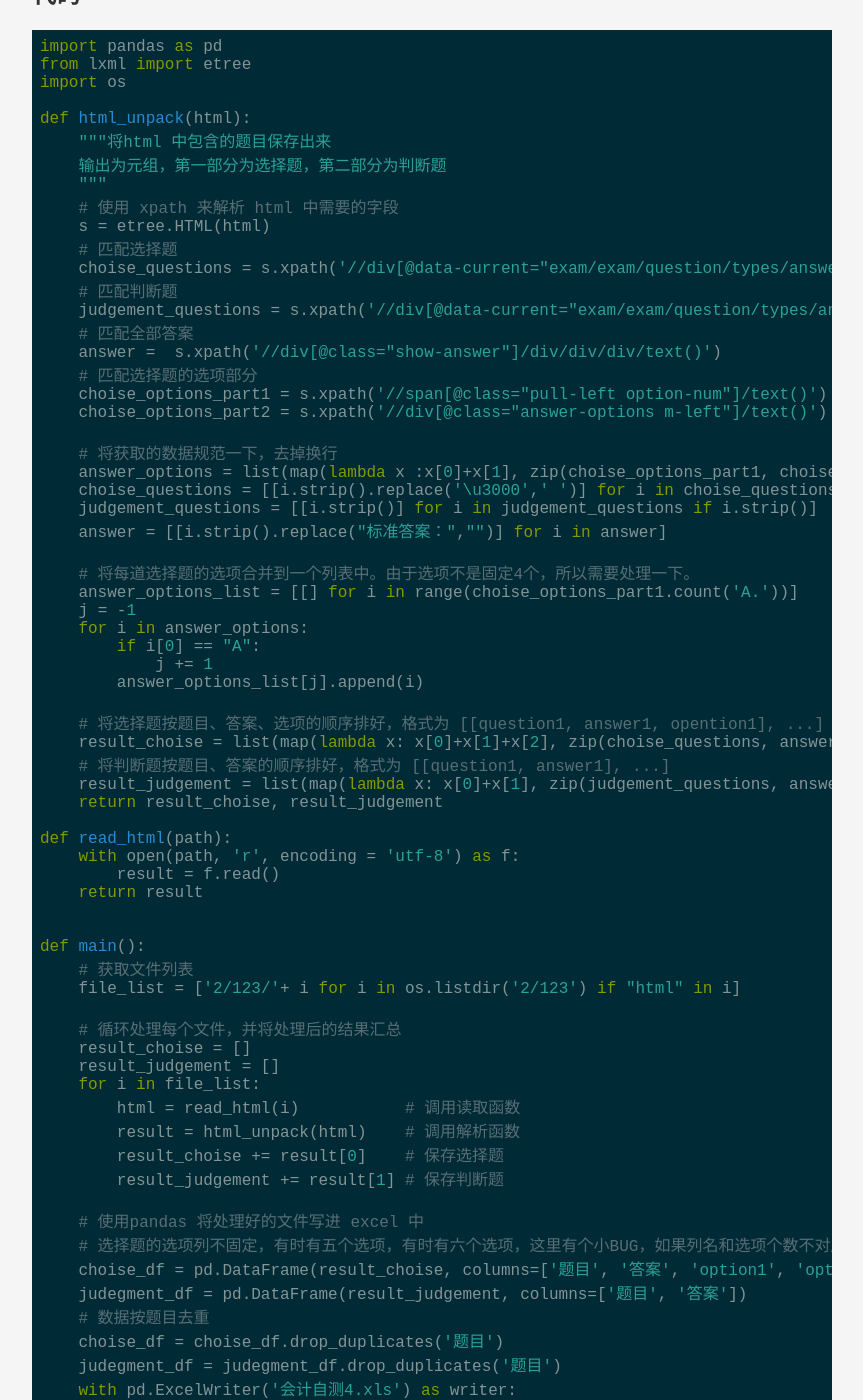
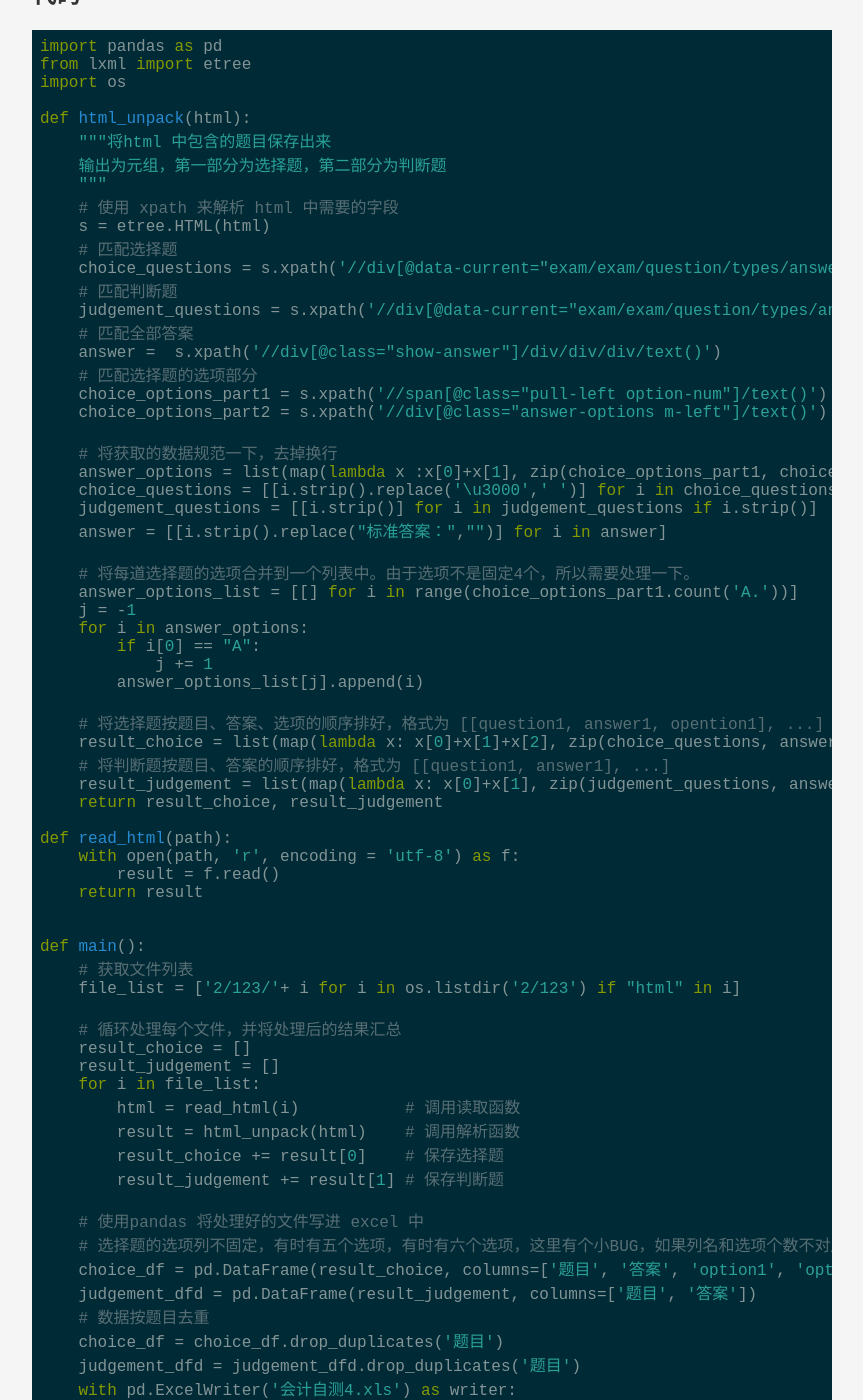
Before and after one commit to ladesiji/ladesiji.github.io, a Jekyll site: the page built from _posts/2019-10-24-html数据提取.md, in a window 1280 px wide and 1400 px high, scrolled down 943 px. Shown: the whole window, without its empty margins (208-1071 px from the left). Built offline with Jekyll 4.4.1, drawn with Linux system fonts in a browser that asks for light colours; some of the changed text lies outside the part shown.

Commit message:
fix md errors

````diff
--- a/_posts/2019-10-24-html数据提取.md
+++ b/_posts/2019-10-24-html数据提取.md
@@ -6,10 +6,14 @@
 
 
 ## 需求分析
+
 老婆单位最近要会计考试了，我问她有什么可以帮忙的没有，她向我提了一个需求：考试是在一个网上平台上，目前可以在平台上进行不限次数模拟考试，但是模拟考试每次题目只有20道，想把模拟考试的题目保存下来。我看了一个她的模拟考试页面，里面可以显示答案，想了一下，就是将网页中的题目、选项、答案都用保存到EXCEL中，便一口答应。
+
 ## coding 过程
-将模拟考试的的页面保存下来一份，开始分析结构和需要的字段，这里我使用`xpath`来解析`html` （主要是不会`beautifulsoup`），由于 `xpath` 不熟练，还要看着文档一步一步调试，这一部分最耗时。
+
+将模拟考试的的页面保存下来一份，开始分析结构和需要的字段，这里我使用`xpath`来解析`html` （主要是不会`BeautifulSoup`），由于 `xpath` 不熟练，还要看着文档一步一步调试，这一部分最耗时。
 题目和答案都相对比较容易，但是选择题的选项是不固定的，99%都是4个选项，也有3个、5个和6个的，这样的话和题目对应起来的时候不能按4的倍数来搞，稍微费了一点脑筋。最后将得到的题目列表、答案列表、选项列表对应项合并起来，每个题目一个`list` 最后再使用`pandas`将结果写进`EXCEL`中。
+
 ## 代码
 
 ```python
@@ -24,23 +28,23 @@
     # 使用 xpath 来解析 html 中需要的字段
     s = etree.HTML(html)
     # 匹配选择题
-    choise_questions = s.xpath('//div[@data-current="exam/exam/question/types/answer/choise:content"]/div/text()')
+    choice_questions = s.xpath('//div[@data-current="exam/exam/question/types/answer/choice:content"]/div/text()')
     # 匹配判断题
     judgement_questions = s.xpath('//div[@data-current="exam/exam/question/types/answer/judgement:content"]/div/text()')
     # 匹配全部答案
     answer =  s.xpath('//div[@class="show-answer"]/div/div/div/text()')
     # 匹配选择题的选项部分
-    choise_options_part1 = s.xpath('//span[@class="pull-left option-num"]/text()')
-    choise_options_part2 = s.xpath('//div[@class="answer-options m-left"]/text()')
+    choice_options_part1 = s.xpath('//span[@class="pull-left option-num"]/text()')
+    choice_options_part2 = s.xpath('//div[@class="answer-options m-left"]/text()')
 
     # 将获取的数据规范一下，去掉换行
-    answer_options = list(map(lambda x :x[0]+x[1], zip(choise_options_part1, choise_options_part2)))
-    choise_questions = [[i.strip().replace('\u3000',' ')] for i in choise_questions if i.strip()]
+    answer_options = list(map(lambda x :x[0]+x[1], zip(choice_options_part1, choice_options_part2)))
+    choice_questions = [[i.strip().replace('\u3000',' ')] for i in choice_questions if i.strip()]
     judgement_questions = [[i.strip()] for i in judgement_questions if i.strip()]
     answer = [[i.strip().replace("标准答案：","")] for i in answer]
 
     # 将每道选择题的选项合并到一个列表中。由于选项不是固定4个，所以需要处理一下。
-    answer_options_list = [[] for i in range(choise_options_part1.count('A.'))]
+    answer_options_list = [[] for i in range(choice_options_part1.count('A.'))]
     j = -1
     for i in answer_options:
         if i[0] == "A":
@@ -48,10 +52,10 @@
         answer_options_list[j].append(i)
 
     # 将选择题按题目、答案、选项的顺序排好，格式为 [[question1, answer1, opention1], ...]
-    result_choise = list(map(lambda x: x[0]+x[1]+x[2], zip(choise_questions, answer[:16], answer_options_list)))
+    result_choice = list(map(lambda x: x[0]+x[1]+x[2], zip(choice_questions, answer[:16], answer_options_list)))
     # 将判断题按题目、答案的顺序排好，格式为 [[question1, answer1], ...]
     result_judgement = list(map(lambda x: x[0]+x[1], zip(judgement_questions, answer[16:])))
-    return result_choise, result_judgement
+    return result_choice, result_judgement
 
 def read_html(path):
     with open(path, 'r', encoding = 'utf-8') as f:
@@ -64,28 +68,30 @@
     file_list = ['2/123/'+ i for i in os.listdir('2/123') if "html" in i]
 
     # 循环处理每个文件，并将处理后的结果汇总
-    result_choise = []
+    result_choice = []
     result_judgement = []
     for i in file_list:
         html = read_html(i)           # 调用读取函数
         result = html_unpack(html)    # 调用解析函数
-        result_choise += result[0]    # 保存选择题
+        result_choice += result[0]    # 保存选择题
         result_judgement += result[1] # 保存判断题
 
     # 使用pandas 将处理好的文件写进 excel 中
     # 选择题的选项列不固定，有时有五个选项，有时有六个选项，这里有个小BUG，如果列名和选项个数不对应，会报错。
-    choise_df = pd.DataFrame(result_choise, columns=['题目', '答案', 'option1', 'option2', 'option3', 'option4', 'option5', 'option6'])
-    judegment_df = pd.DataFrame(result_judgement, columns=['题目', '答案'])
+    choice_df = pd.DataFrame(result_choice, columns=['题目', '答案', 'option1', 'option2', 'option3', 'option4', 'option5', 'option6'])
+    judgement_dfd = pd.DataFrame(result_judgement, columns=['题目', '答案'])
     # 数据按题目去重
-    choise_df = choise_df.drop_duplicates('题目')
-    judegment_df = judegment_df.drop_duplicates('题目')
+    choice_df = choice_df.drop_duplicates('题目')
+    judgement_dfd = judgement_dfd.drop_duplicates('题目')
     with pd.ExcelWriter('会计自测4.xls') as writer:
-        choise_df.to_excel(writer,sheet_name='选择',index=None)
-        judegment_df.to_excel(writer,sheet_name='判断',index=None)
+        choice_df.to_excel(writer,sheet_name='选择',index=None)
+        judgement_dfd.to_excel(writer,sheet_name='判断',index=None)
 
 if __name__ == "__main__":
     main()
 
 ```
+
 ## 输出
+
 试着跑了125套模拟题，速度很快，3秒内出结果。就是保存125个模拟考页面比较麻烦，花了将近1个小时才保存完，因为这是一次性的需求，也懒得再去分析网站写爬虫了。
````
Also changed, not shown: _posts/2019-10-24-在wsl上安装jekyll.md (+6 -4 lines), _posts/2019-10-25-Visual Studio Code.md (+9 -0 lines), _posts/2020-01-13-LeetCode探索模块-树部分.md (+5 -5 lines), _posts/2020-01-17-LeetCode探索模块-其他.md (+1 -1 lines), _posts/2019-10-29-在VSCode中运行Racket.md (line endings or trailing spaces).
